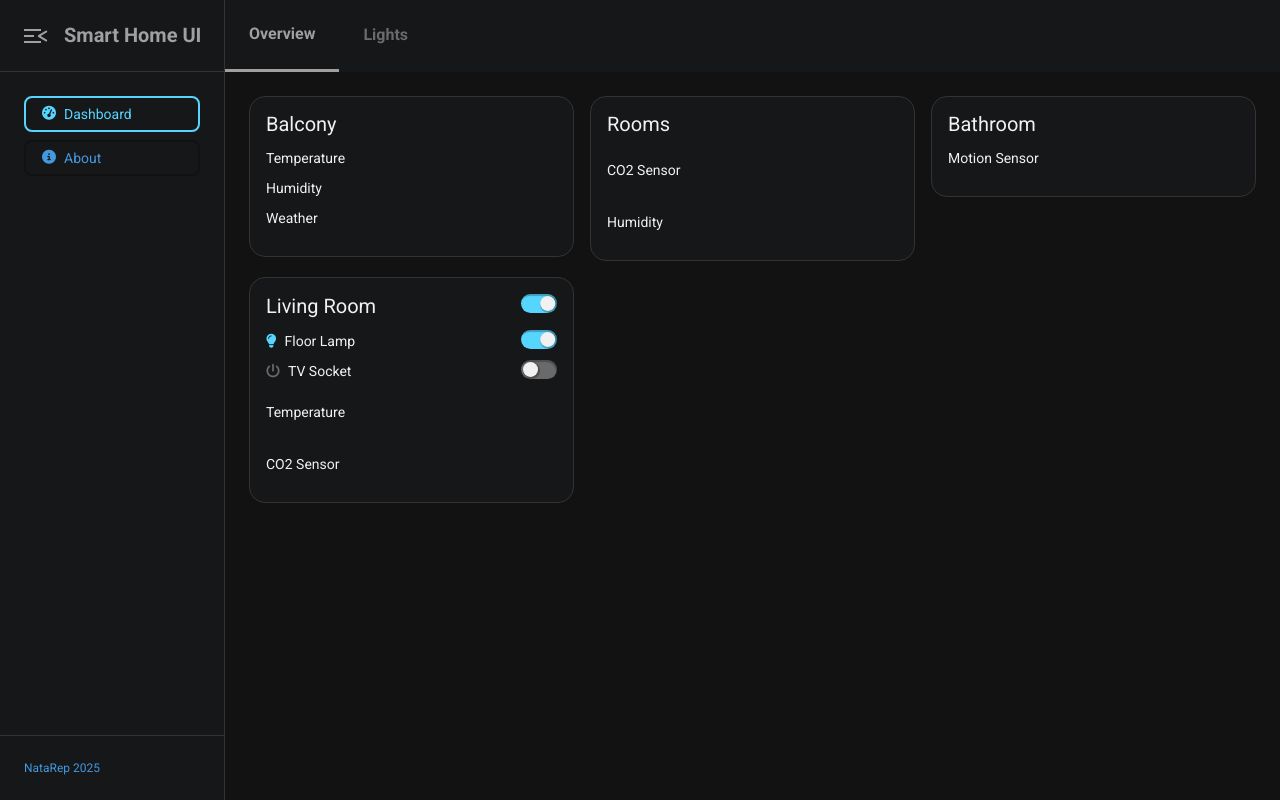
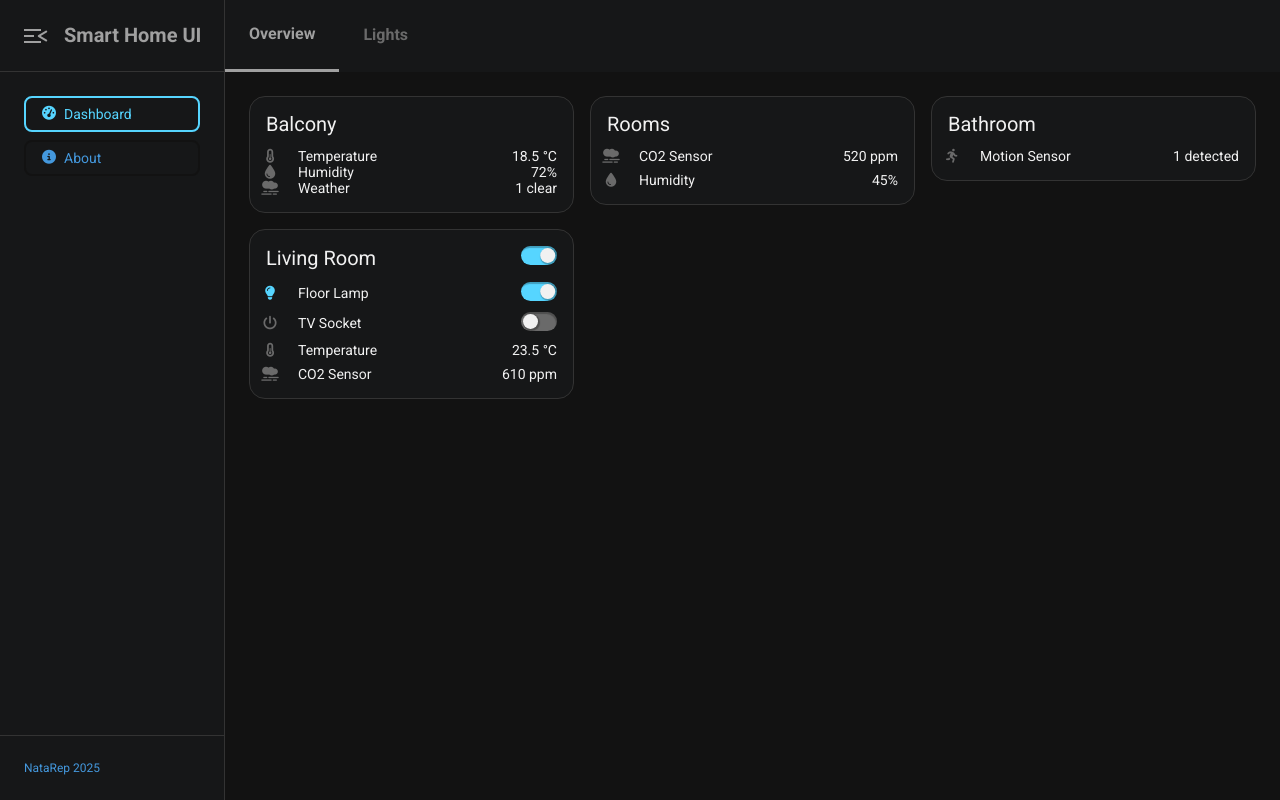
Before and after one commit to NataRep/smart-home-ui, an Angular app in the folder smart-home-ui/: page /dashboard in a window 1280 px wide. Built offline with nearby package versions, Linux system fonts and the light colour scheme.

Commit message:
feat: add custom SensorValuePipe

```diff
--- a/smart-home-ui/src/app/components/device/device.component.html
+++ b/smart-home-ui/src/app/components/device/device.component.html
@@ -11,6 +11,4 @@
   @if(layoutType != 'singleDevice'){
     <app-toggle [toggler]="toggler()!" (toggleChange)="onToggleChange()"></app-toggle>
   }
-
-
 </div>
--- a/smart-home-ui/src/app/components/device/device.component.scss
+++ b/smart-home-ui/src/app/components/device/device.component.scss
@@ -1,14 +1,5 @@
+@use '../../../styles/variables' as *;
+
 .device {
-  display: flex;
-  align-items: center;
-  justify-content: space-between;
+  @include base-item-styles;
 }
-
-.title {
-  display: flex;
-  align-items: center;
-
-  i {
-    margin-right: 0.5rem;
-  }
-}
--- a/smart-home-ui/src/app/components/sensor/sensor.component.html
+++ b/smart-home-ui/src/app/components/sensor/sensor.component.html
@@ -1,3 +1,9 @@
 <div class="sensor">
-  <p>{{itemData.label}}</p>
+  <div class="title">
+    <div class="icon">
+      <i class="fa-solid {{ itemData.icon | iconMapper}}"></i>
+    </div>
+    <div class="label">{{ itemData.label }}</div>
+  </div>
+  <div class="value">{{ itemData | sensorValue}}</div>
 </div>
--- a/smart-home-ui/src/app/components/sensor/sensor.component.scss
+++ b/smart-home-ui/src/app/components/sensor/sensor.component.scss
@@ -0,0 +1,5 @@
+@use '../../../styles/variables' as *;
+
+.sensor {
+  @include base-item-styles;
+}
--- a/smart-home-ui/src/app/components/sensor/sensor.component.ts
+++ b/smart-home-ui/src/app/components/sensor/sensor.component.ts
@@ -1,10 +1,12 @@
 import { Component } from '@angular/core';
+import { IconMapperPipe } from '../../pipes/icon-mapper.pipe';
+import { SensorValuePipe } from '../../pipes/sensor-value.pipe';
 import { BaseItemComponent } from '../base-item/base-item.component';
 
 @Component({
   selector: 'app-sensor',
   standalone: true,
-  imports: [],
+  imports: [IconMapperPipe, SensorValuePipe],
   templateUrl: './sensor.component.html',
   styleUrl: './sensor.component.scss',
 })
--- /dev/null
+++ b/smart-home-ui/src/app/pipes/sensor-value.pipe.ts
@@ -0,0 +1,13 @@
+import { Pipe, PipeTransform } from '@angular/core';
+import { CardItem } from '../models/response-models';
+
+@Pipe({
+  name: 'sensorValue',
+  standalone: true,
+})
+export class SensorValuePipe implements PipeTransform {
+  transform(data: CardItem): string {
+    const separator = data.value?.unit == '%' ? '' : ' ';
+    return `${data.value?.amount}${separator}${data.value?.unit}`;
+  }
+}
--- a/smart-home-ui/src/styles.scss
+++ b/smart-home-ui/src/styles.scss
@@ -32,6 +32,11 @@ app-root {
 
 .icon {
   cursor: pointer;
+  width: 1rem;
+  display: flex;
+  align-items: center;
+  justify-content: center;
+  margin-right: 1rem;
 }
 
 .icon i {
--- a/smart-home-ui/src/styles/_variables.scss
+++ b/smart-home-ui/src/styles/_variables.scss
@@ -24,3 +24,18 @@ $success-color: #4caf50;
     padding: 0.75rem;
   }
 }
+
+@mixin base-item-styles {
+  display: flex;
+  align-items: center;
+  justify-content: space-between;
+
+  .title {
+    display: flex;
+    align-items: center;
+
+    i {
+      margin-right: 0.5rem;
+    }
+  }
+}
```
Also changed, not shown: 2 other files (tests, documents, lock files or other folders).
